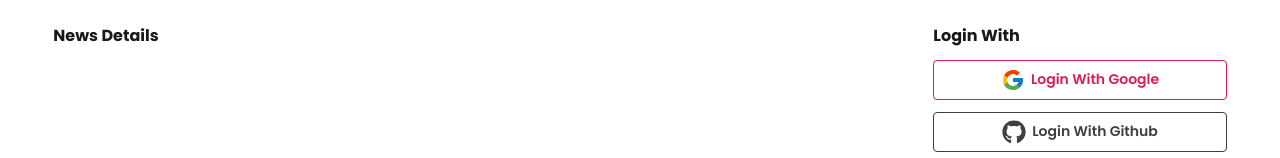
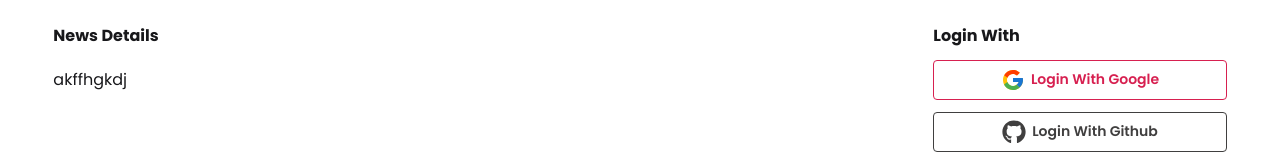
Before and after one commit to MdNiamul/Dragon-News-Builder, a React (Vite) app: page /news-details/012345e7abcdef89012345e7ab in a window 1280 px wide. Shown: the part 152-310 px from the top of the page. Built offline with nearby package versions, Linux system fonts and the light colour scheme; no server answers.

Commit message:
load-data-details-page

```diff
--- a/src/Pages/News-Details.jsx
+++ b/src/Pages/News-Details.jsx
@@ -1,6 +1,7 @@
 import React from 'react';
 import Header from '../Component/Header/Header';
 import RightAside from '../Component/RightAside/RightAside';
+import NewsDetailscart from './NewsDetailscart';
 
 const NewsDetails = () => {
     return (
@@ -11,6 +12,7 @@ const NewsDetails = () => {
             <main className='w-11/12 mx-auto grid grid-cols-12 py-3 '>
                 <section className='col-span-9'>
                     <h2 className='font-bold mb-5'>News Details</h2>
+                    <NewsDetailscart></NewsDetailscart>
                 </section>
                 <aside className='col-span-3'>
                     <RightAside></RightAside>
--- /dev/null
+++ b/src/Pages/NewsDetailscart.jsx
@@ -0,0 +1,17 @@
+import React from 'react';
+import { useLoaderData, useParams } from 'react-router';
+
+const NewsDetailscart = () => {
+    const data =  useLoaderData();
+    const {id} = useParams();
+
+    console.log(data, id);
+
+    return (
+        <div>
+            <h1>akffhgkdj</h1>
+        </div>
+    );
+};
+
+export default NewsDetailscart;
--- a/src/Router/Router.jsx
+++ b/src/Router/Router.jsx
@@ -42,7 +42,8 @@ const router = createBrowserRouter([
     },
     {
         path: '/news-details/:id',
-        element: <NewsDetails></NewsDetails>
+        element: <NewsDetails></NewsDetails>,
+        loader: () => fetch('/news.json')
     },
     {
         path: '/*',
```
